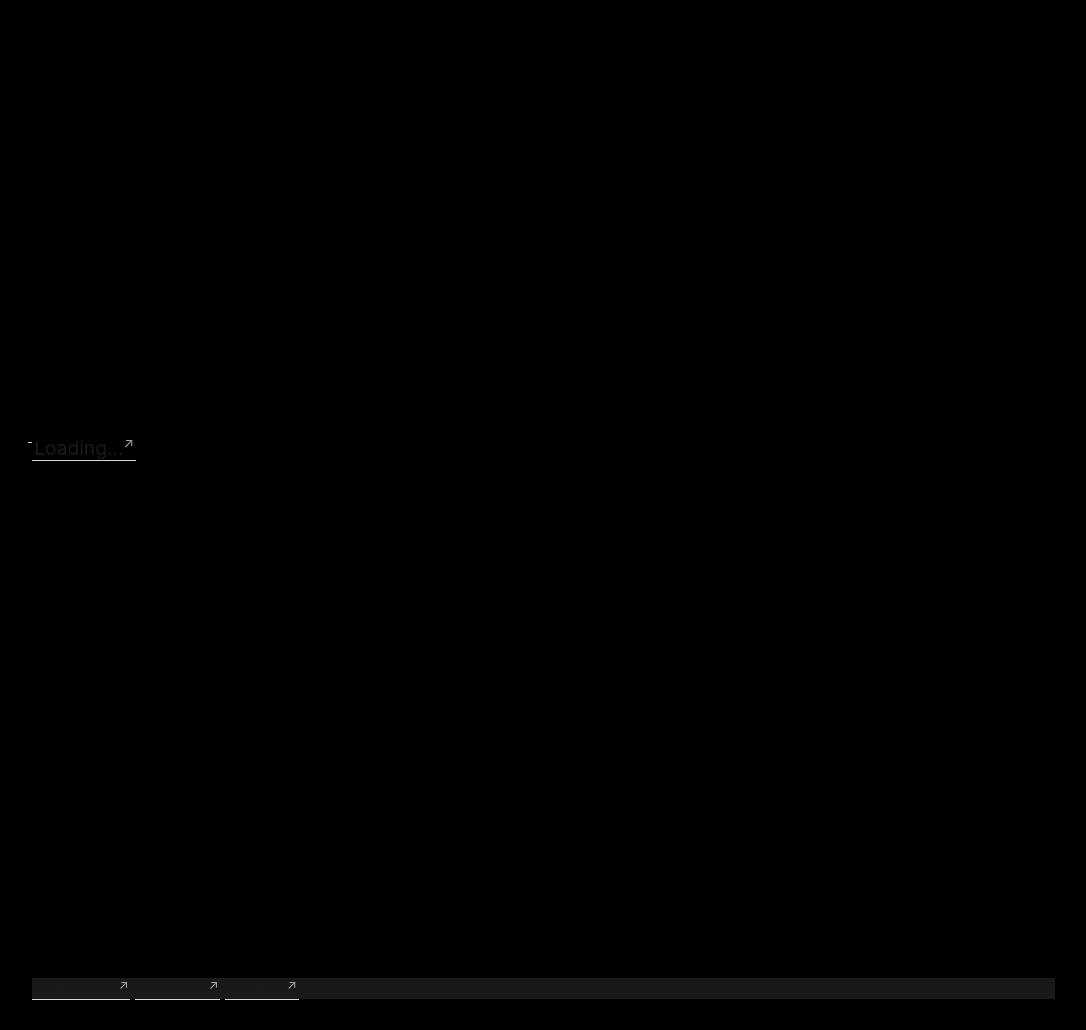
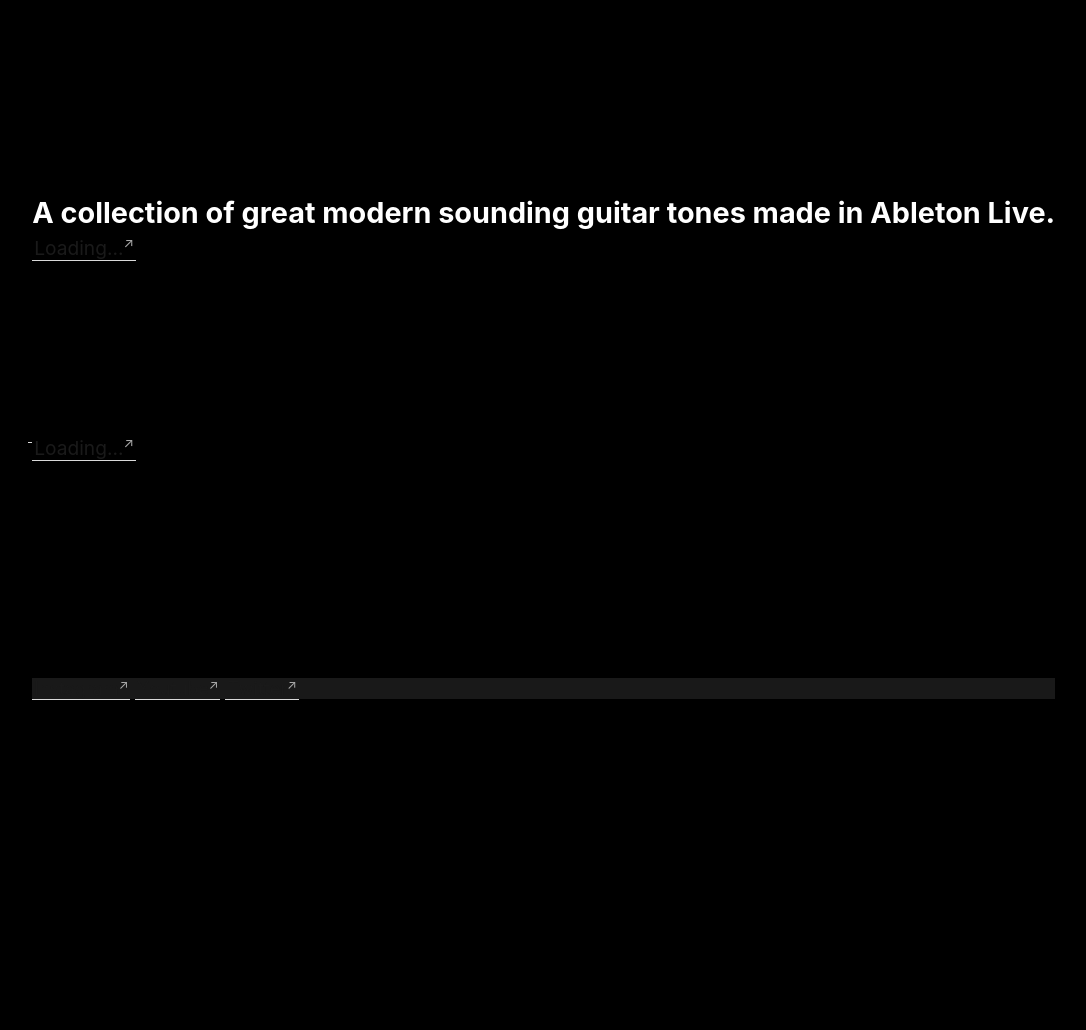
Before and after one commit to raultizze/raultizzeweb, a Jekyll site: the page built from _pages/Guitar.md, in a window 1280 px wide. Shown: the whole page, without its empty margins (63-1149 px from the left). Built offline with Jekyll 4.4.1, drawn with Linux system fonts in a browser that asks for light colours; a script that is not in the unit is left out; after the commit the page ends 900 px from its top, so only the background shows below that; some of the changed lines change nothing that is shown.

Commit message:
Update Guitar.md

```diff
--- a/_pages/Guitar.md
+++ b/_pages/Guitar.md
@@ -9,6 +9,6 @@
 ## A collection of great modern sounding guitar tones made in Ableton Live.
 
 
-<style> .gumroad-product-embed-container { width: 500px; height: 500px; } </style> <script src="https://gumroad.com/js/gumroad-embed.js"></script> <div class="gumroad-product-embed-container"> <div class="gumroad-product-embed"> <a href="https://raultizze.gumroad.com/l/armul">Loading...</a> </div> </div>
+<style> .gumroad-product-embed-container { width: 200px; height: 200px; } </style> <script src="https://gumroad.com/js/gumroad-embed.js"></script> <div class="gumroad-product-embed-container"> <div class="gumroad-product-embed"> <a href="https://raultizze.gumroad.com/l/armul">Loading...</a> </div> </div>
 
-<style> .gumroad-product-embed-container { width: 500px; height: 500px; } </style> <script src="https://gumroad.com/js/gumroad-embed.js"></script> <div class="gumroad-product-embed-container"> <div class="gumroad-product-embed"> <a href="https://raultizze.gumroad.com/l/tonesculptor">Loading...</a> </div> </div>
+<style> .gumroad-product-embed-container { width: 200px; height: 200px; } </style> <script src="https://gumroad.com/js/gumroad-embed.js"></script> <div class="gumroad-product-embed-container"> <div class="gumroad-product-embed"> <a href="https://raultizze.gumroad.com/l/tonesculptor">Loading...</a> </div> </div>
```
